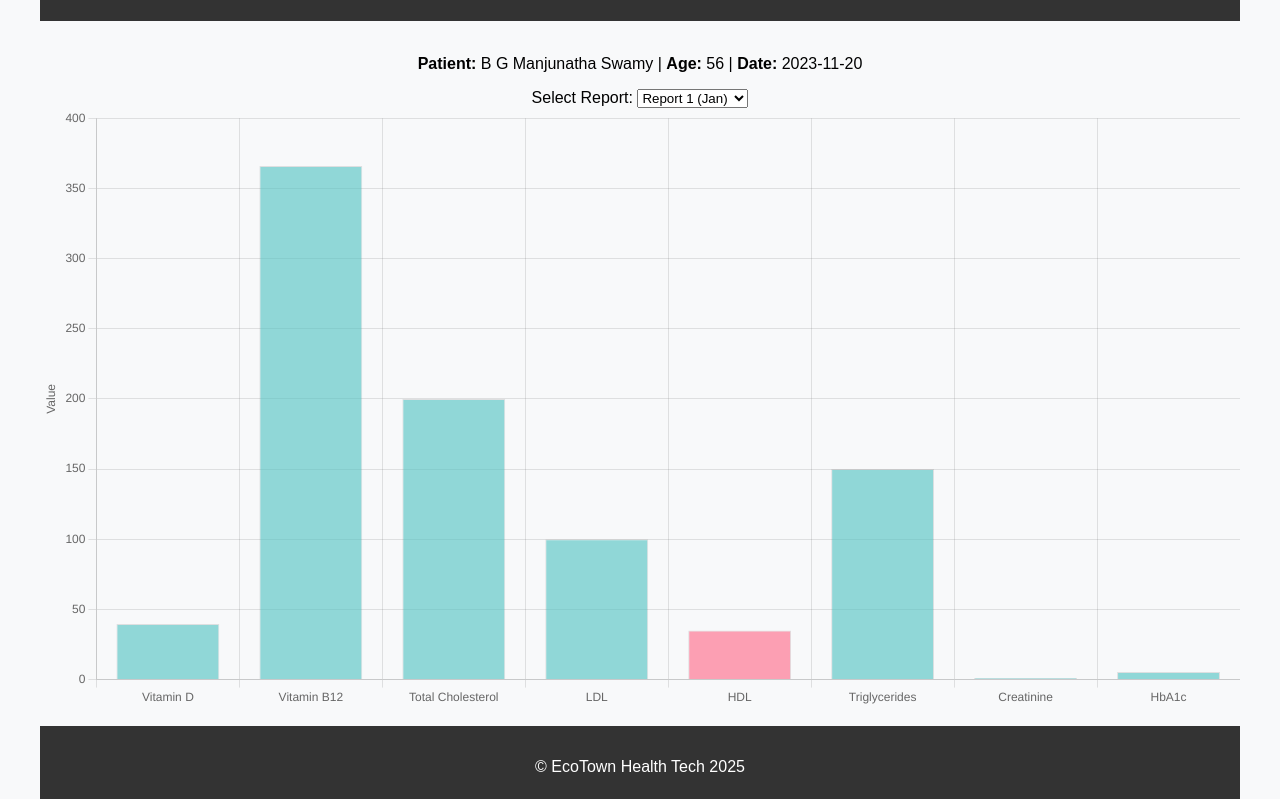
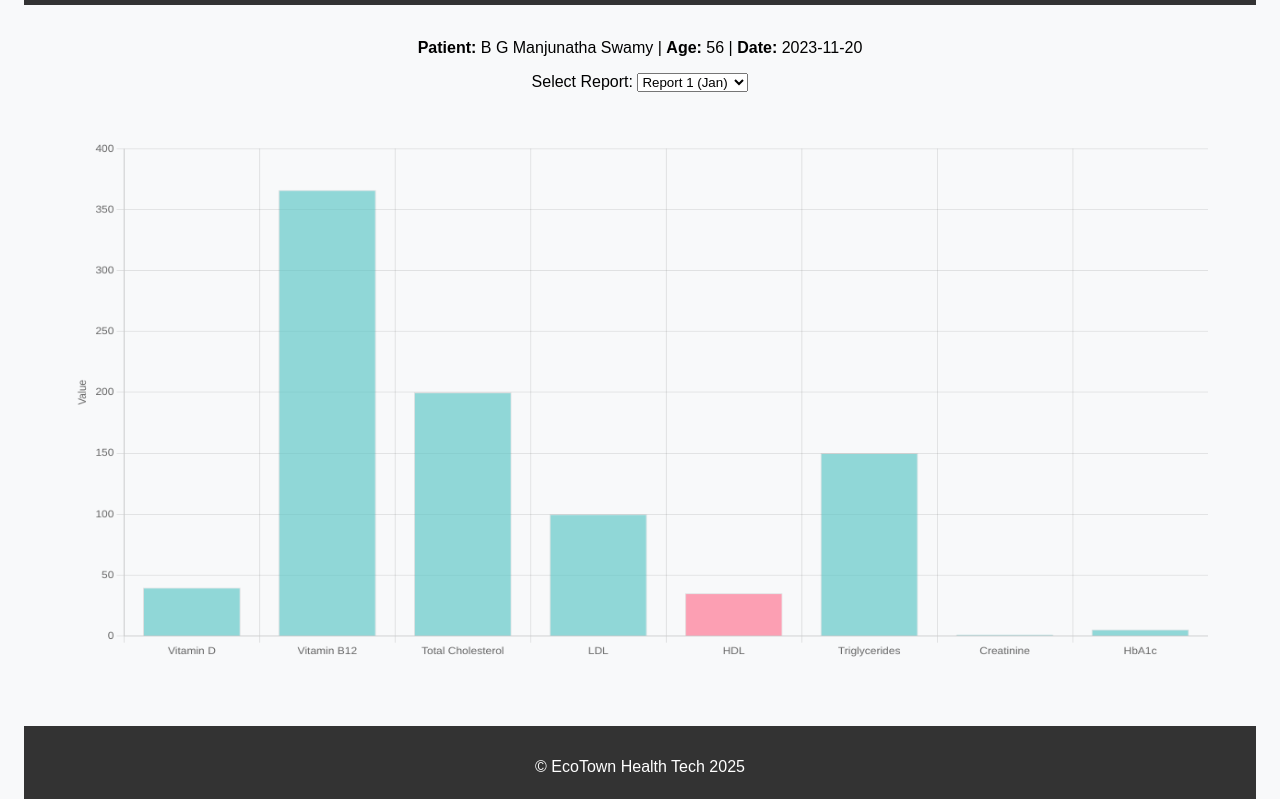
Before and after one commit to ChethanNazre/biomark-dashboard, a plain HTML site: page index.html in a window 1280 px wide. Shown: the part 119-918 px from the top of the page. Drawn offline with nearby package versions, Linux system fonts and the light colour scheme.

Commit message:
Update CSS

```diff
--- a/style.css
+++ b/style.css
@@ -1,11 +1,12 @@
 body {
   font-family: Arial, sans-serif;
   text-align: center;
-  padding: 2rem;
+  padding: 1rem;
   background: #f8f9fa;
 }
 
 canvas {
+  padding: 3rem;
   max-width: 100%;
 }
 
```
